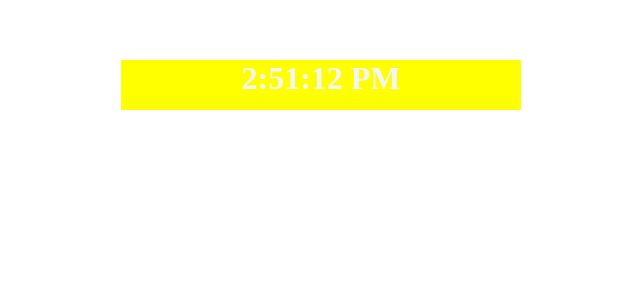
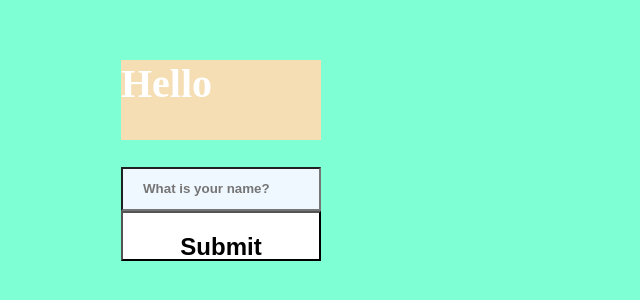
Before and after one commit to alamir06/React, a React (Create React App) app: page / in a window 1280 px wide. Shown: the part 240-540 px from the top of the page, without its empty margins (387-1027 px from the left). Built offline with nearby package versions, Linux system fonts and the light colour scheme; the HTML template or start-up script is replaced by a standard one.

Commit message:
simple event handling in react

```diff
--- a/public/stule.css
+++ b/public/stule.css
@@ -1,24 +1,31 @@
+body{
+background-color: aquamarine;
+}
+h1{
+    font-size: 2.5rem;
+    color: white;
+    background-color: wheat;
+    height: 80px;
+    width: 200px;
+}
 
-
-h1{
-    background-color: yellow;
-   color: whitesmoke;
-   font-weight: bold;
-   font-size: 2rem;
-   font-family: cursive;
-   text-align: center;
-   margin-top: 300px;
-   margin-left: 500px;
-   width: 400px;
-   height: 50px;
+.container{
+    margin: 300px 500px;
+    border: none;
+}
+input{
+    background-color: aliceblue;
+    color: blue;
+    height: 30px;
+    width: 200px;
+    padding: 20px;
+    font-weight: bold;
 }
 button{
-    background-color: blue;
-   color: whitesmoke;
-   font-weight: bold;
-   font-family: cursive;
-   text-align: center;
-   width: 100px;
-   height: 100px;
-   margin-left: 500px;
+    height: 50px;
+    background-color: white;
+    width: 200px;
+    font-weight: bold;
+    padding: 20px;
+    font-size: 1.5rem;
 }
--- a/src/App.js
+++ b/src/App.js
@@ -1,26 +1,36 @@
-import React ,{useState} from "react";
+import React,{useState} from "react";
 
 
-function App() {
-
-  const now=new Date().toLocaleTimeString();
-
-  const [time,setTime]=useState(now);
-  console.log(time)
-
-setInterval(Time,1000);
-function Time()
-{
-  const nowTime=new Date().toLocaleTimeString();
-  setTime(nowTime);
-}
 
 
+function App()
+{
+
+  const [text,srtText]=useState("Hello");
+  const [isMouse,setMouseOver]=useState(false);
+    function headingText()
+    {
+      srtText("heading")
+    }
+    function changetoBlack()
+    {
+      setMouseOver(true);
+    }
+    function changeToWhite()
+    {
+      setMouseOver(false);
+    }
   return (
-  <div id="p">
-     <h1>{time}</h1>
-    {/* <button onClick={Time}>+</button> */}
-  </div>
+    <div className="container">
+      <h1>{text}</h1>
+      <input type="text" placeholder="What is your name?"/><br />
+      <button type="submit"
+       style={{backgroundColor:isMouse ? "black" : "white"}}
+       onClick={headingText}
+       onMouseOver={changetoBlack}
+       onMouseLeave={changeToWhite}
+       >Submit</button>
+    </div>
   );
 }
 
```
